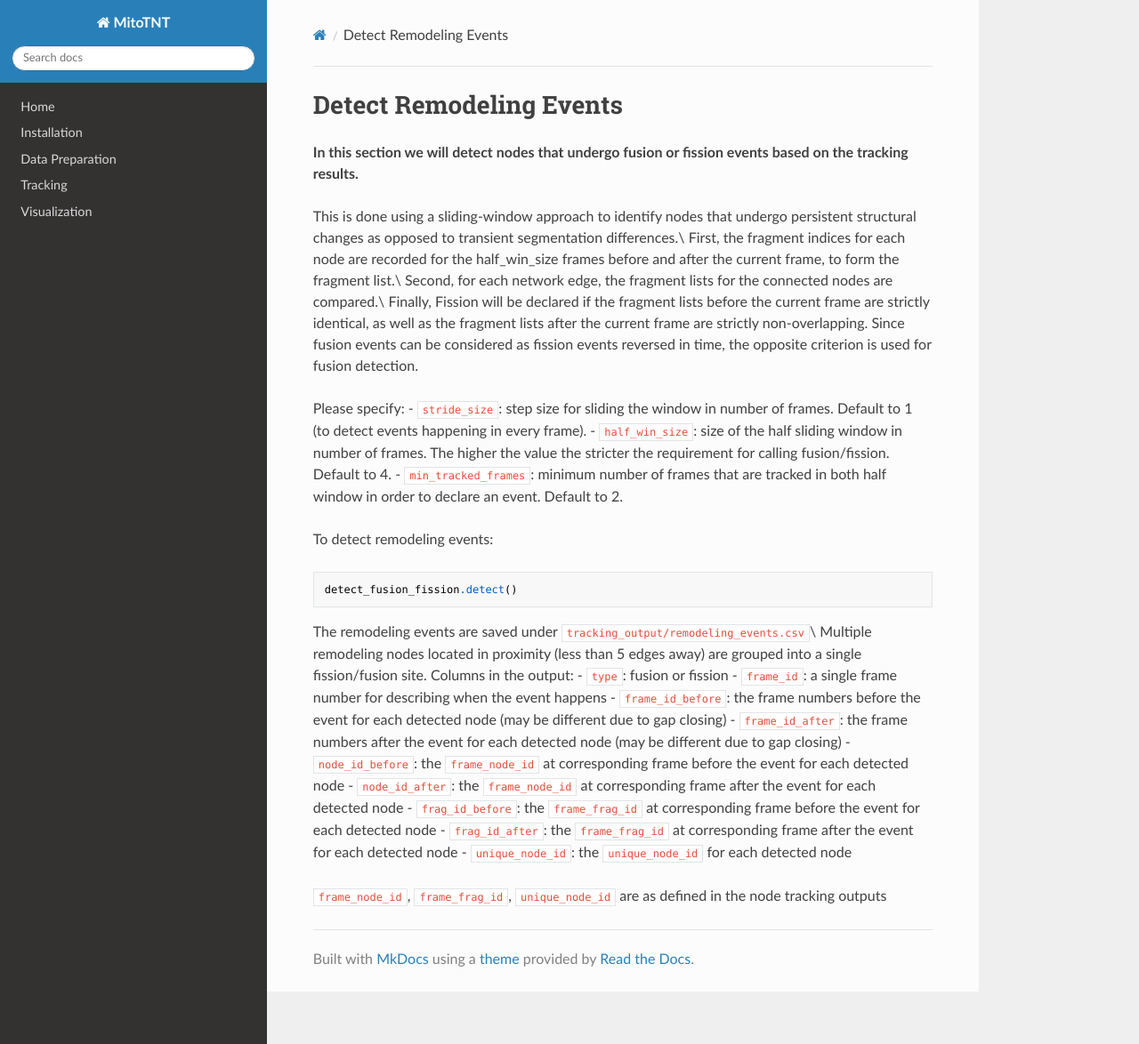
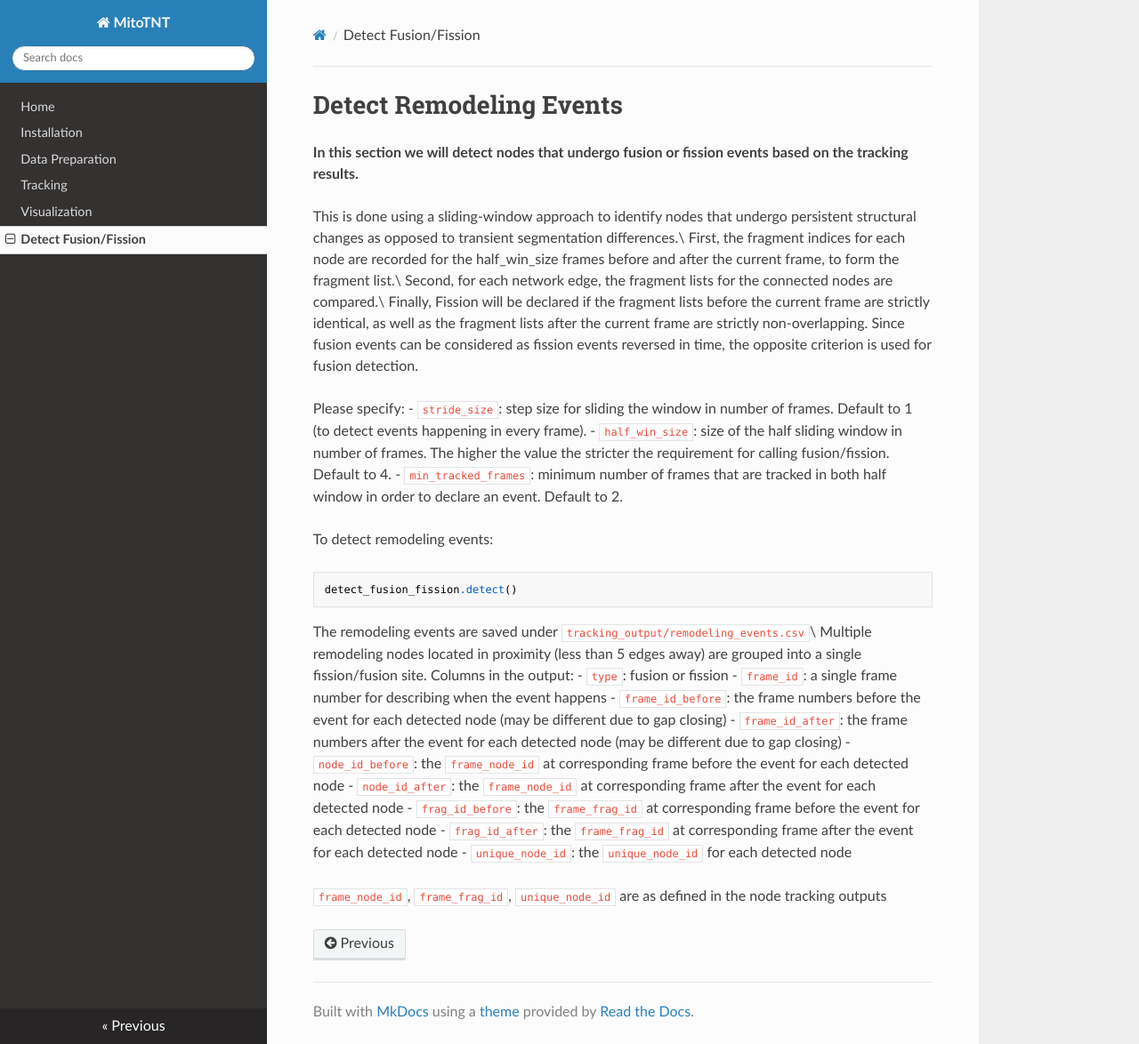
Before and after one commit to pylattice/MitoTNT, an MkDocs documentation site: the page built from docs/detect_remodeling.md, in a window 1280 px wide and 1174 px high. Shown: the whole window at 89% size. Built offline with MkDocs 1.6.1, drawn with Linux system fonts in a browser that asks for light colours; nearby versions of some CDN libraries.

Commit message:
Update mkdocs.yaml

```diff
--- a/mkdocs.yaml
+++ b/mkdocs.yaml
@@ -1,10 +1,11 @@
 site_name: MitoTNT
 nav:
-    - Home: 'index.md'
-    - Installation: 'installation.md'
-    - Data Preparation: 'data_preparation.md'
-    - Tracking: 'tracking.md'
-    - Visualization: 'visualization.md'
+    - 'Home': 'index.md'
+    - 'Installation': 'installation.md'
+    - 'Data Preparation': 'data_preparation.md'
+    - 'Tracking': 'tracking.md'
+    - 'Visualization': 'visualization.md'
+    - 'Detect Fusion/Fission': 'detect_remodeling.md'
 theme:
     name: readthedocs
     highlightjs: true
```
